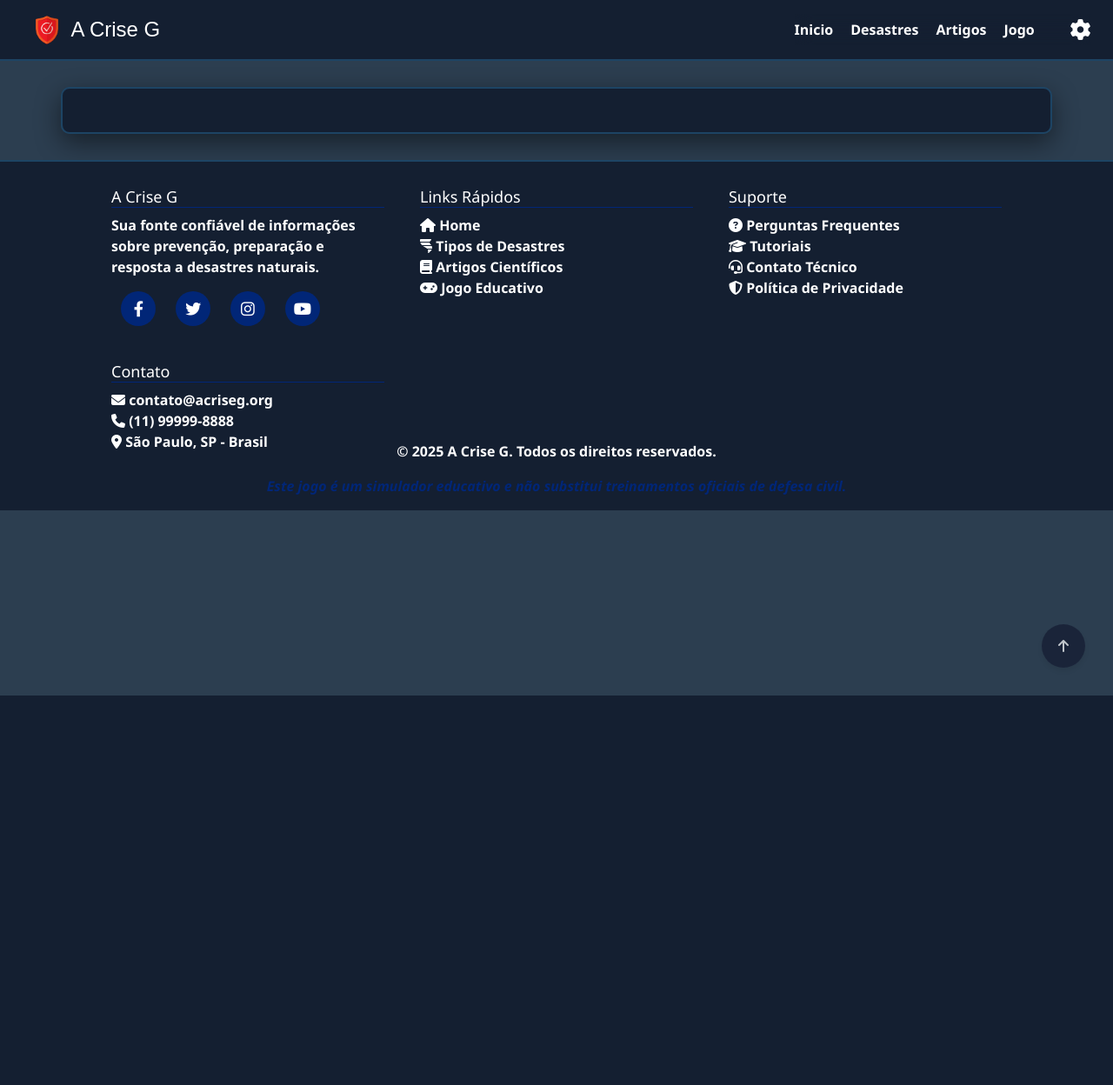
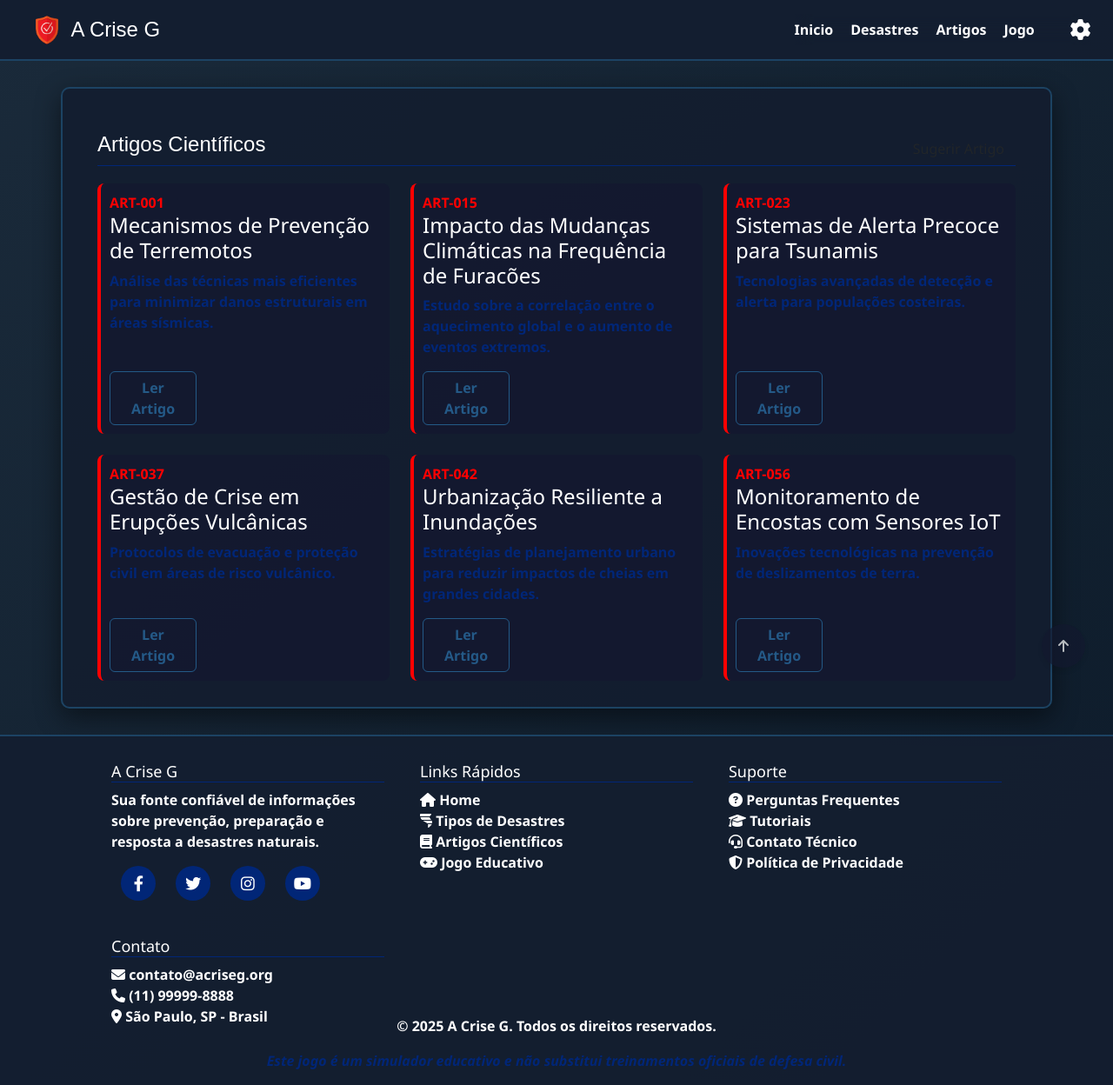
Before and after one commit to eufellipej/AcriseG, a Django app: page /artigos1/ in a window 1280 px wide. Shown: the whole page at 87% size. Before the commit the page ends 800 px from the top, so only its background shows below. Run offline with Django 5.2, Linux system fonts and the light colour scheme.

Commit message:
aprimoramento

```diff
--- a/app/static/styles/styles1.css
+++ b/app/static/styles/styles1.css
@@ -9,6 +9,7 @@
     --sombra: 0 4px 6px #0000001a;
     --borda: 2px solid #3498db4d;
     --borda1: 1px solid #012677;
+    --background: linear-gradient(135deg, #1a2a3a 0%, #0d1b2a 100%);
 }
 :root1{
     --principal:  #3e5954;
@@ -72,7 +73,7 @@ body{
     display: flex;
     flex-direction: column;
     align-items: center;
-    background-color: var(--secudario);
+    background: var(--background);
 }
 
 
--- a/app/templates/artigos1.html
+++ b/app/templates/artigos1.html
@@ -1,6 +1,106 @@
 {% extends 'base.html' %}
 
 {% block extra_links %}
+<title>Classes de Artigos</title>
+<!-- icon -->
+
+<style>
+    .cabecario-sessao {
+        display: flex;
+        justify-content:space-between;
+    }
+
+    .grade-artigo {
+        display: grid;
+        grid-template-columns: repeat(auto-fill, minmax(250px, 1fr));
+        gap: 1.5rem;
+        margin-top: 20px;
+    }
+
+    .artigo-card {
+        display: flex;
+        flex-direction: column;
+        border-left: 4px solid var(--destaque);
+        box-shadow: var(--shadow);
+        padding: 10px;
+        background-color: var(--terciario);
+        border-radius: 8px;
+        overflow: hidden;
+        color: var(--fonte1);
+        transition: transform 0.3s, box-shadow 0.3s;
+    }
+
+
+
+
+    .artigo-card h3{
+        color: var(--fonte);
+        font-size: x-large;
+    }
+
+    .article-code{
+        color: var(--destaque);
+    }
+
+    .btn-outline {
+        border-color: var(--transparente);
+        color: var(--transparente);
+        font-weight: 600;
+        margin-top: auto;
+        width: 100px;
+    }
+
+</style>
 {% endblock %}
 {% block content %}
+
+<div class="cabecario-sessao">
+    <h2>Artigos Científicos</h2>
+    <button class="btn" id="suggest-article">Sugerir Artigo</button>
+</div>
+
+<div class="grade-artigo">
+    <div class="artigo-card">
+        <div class="article-code">ART-001</div>
+        <h3>Mecanismos de Prevenção de Terremotos</h3>
+        <p>Análise das técnicas mais eficientes para minimizar danos estruturais em áreas sísmicas.</p>
+        <a href="artigo.html" class="btn btn-outline">Ler Artigo</a>
+    </div>
+
+    <div class="artigo-card">
+        <div class="article-code">ART-015</div>
+        <h3>Impacto das Mudanças Climáticas na Frequência de Furacões</h3>
+        <p>Estudo sobre a correlação entre o aquecimento global e o aumento de eventos extremos.</p>
+        <a href="#" class="btn btn-outline">Ler Artigo</a>
+    </div>
+
+    <div class="artigo-card">
+        <div class="article-code">ART-023</div>
+        <h3>Sistemas de Alerta Precoce para Tsunamis</h3>
+        <p>Tecnologias avançadas de detecção e alerta para populações costeiras.</p>
+        <a href="#" class="btn btn-outline">Ler Artigo</a>
+    </div>
+
+    <div class="artigo-card">
+        <div class="article-code">ART-037</div>
+        <h3>Gestão de Crise em Erupções Vulcânicas</h3>
+        <p>Protocolos de evacuação e proteção civil em áreas de risco vulcânico.</p>
+        <a href="#" class="btn btn-outline">Ler Artigo</a>
+    </div>
+
+    <div class="artigo-card">
+        <div class="article-code">ART-042</div>
+        <h3>Urbanização Resiliente a Inundações</h3>
+        <p>Estratégias de planejamento urbano para reduzir impactos de cheias em grandes cidades.</p>
+        <a href="#" class="btn btn-outline">Ler Artigo</a>
+    </div>
+
+    <div class="artigo-card">
+        <div class="article-code">ART-056</div>
+        <h3>Monitoramento de Encostas com Sensores IoT</h3>
+        <p>Inovações tecnológicas na prevenção de deslizamentos de terra.</p>
+        <a href="#" class="btn btn-outline">Ler Artigo</a>
+    </div>
+
+</div>
 {% endblock %}
```
Also changed, not shown: app/templates/desastre.html (+23 -8 lines), app/templates/desastres.html (+9 -12 lines).
